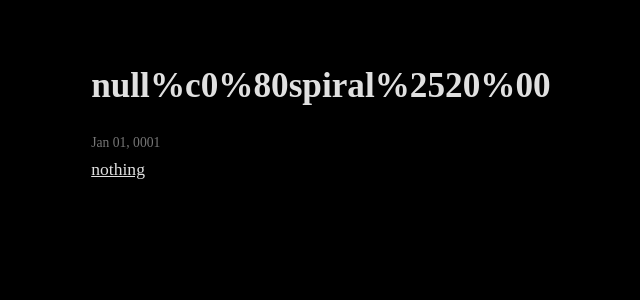
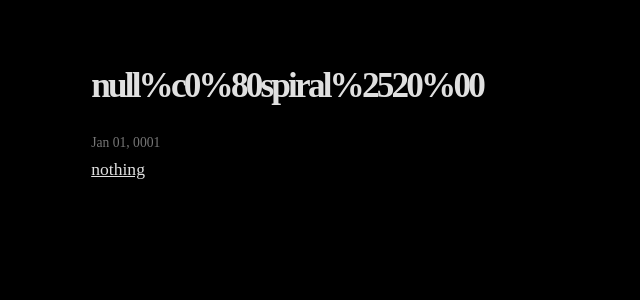
Before and after one commit to hypnagogicdisport/hypnagogicdisport.github.io, a Jekyll site: the page built from index.html, in a window 1280 px wide. Shown: the top 300 px of the page, without its empty margins (248-888 px from the left). Built offline with Jekyll 4.4.1, drawn with Linux system fonts in a browser that asks for light colours.

Commit message:
Actualizar default.html

```diff
--- a/_layouts/default.html
+++ b/_layouts/default.html
@@ -15,7 +15,7 @@
       padding: 2rem 1.2rem;
       line-height: 1.7;
     }
-    h1 { font-size: 2.2rem; margin-bottom: 0.3rem; }
+    h1 { font-size: 2.2rem; margin-bottom: 0.3rem; letter-spacing: -0.08em; }
     h1.site-title a { color: #e0e0e0; text-decoration: none; }
     a { color: #e0e0e0; }
     ul { list-style: none; padding: 0; }
```
